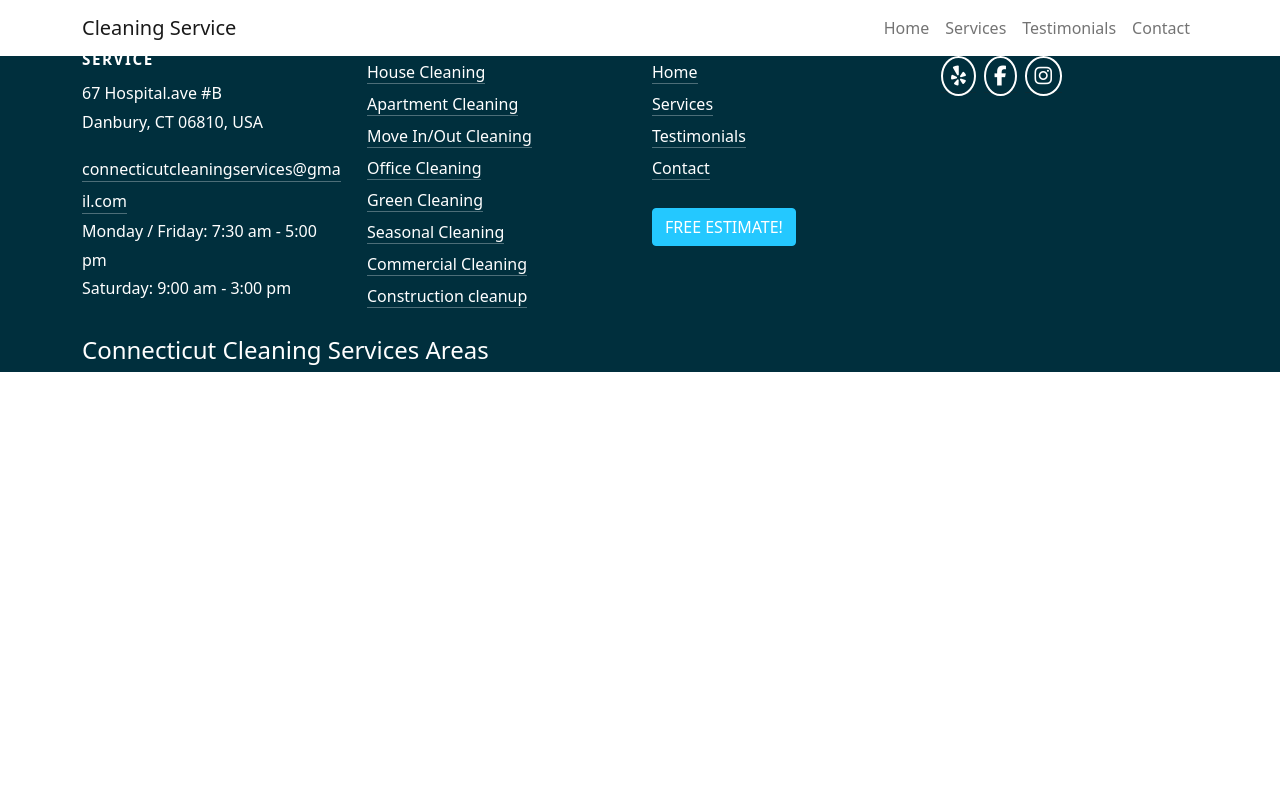
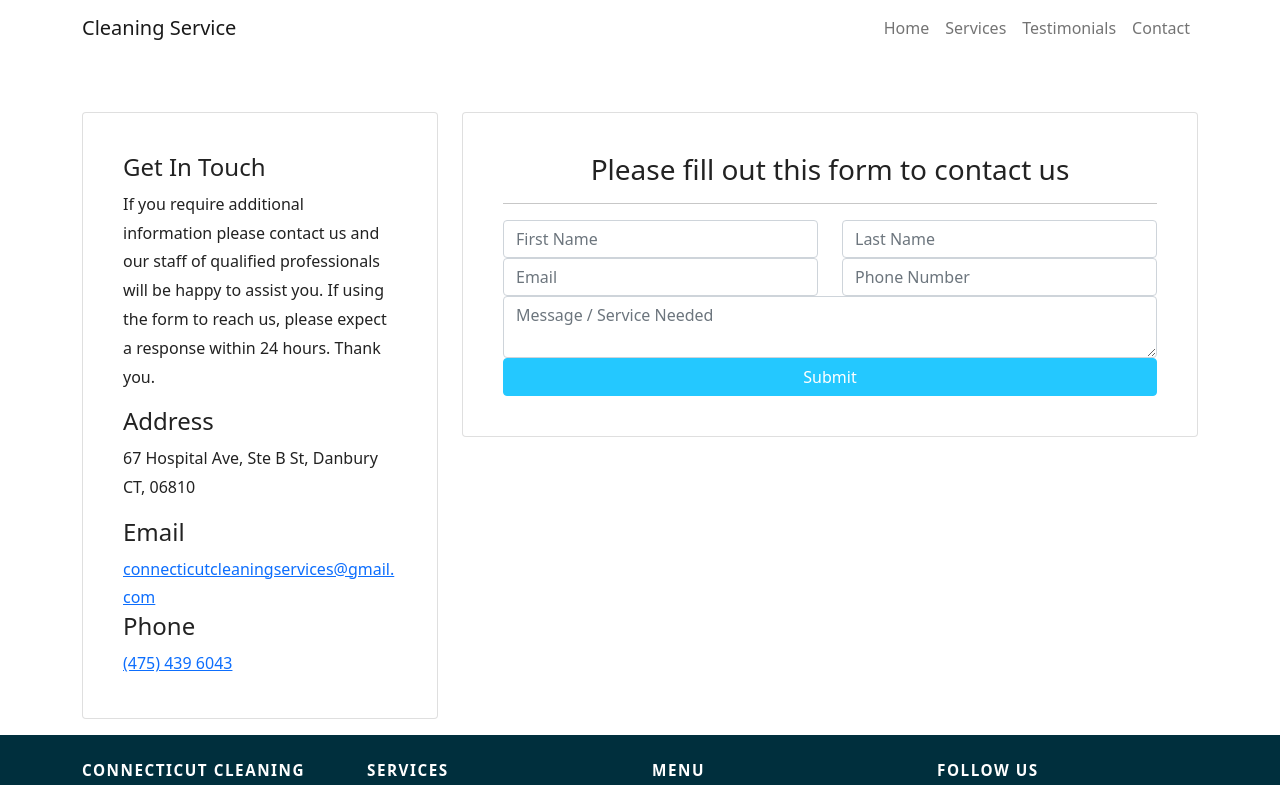
Before and after one commit to milosamec/ct-clean-serv, a React (Create React App) app in the folder frontend/: page /contact in a window 1280 px wide. Shown: the top 785 px of the page. Built offline with nearby package versions, Linux system fonts and the light colour scheme.

Commit message:
added contact screen

```diff
--- a/frontend/src/App.js
+++ b/frontend/src/App.js
@@ -4,6 +4,7 @@ import Navbar from './components/Navbar'
 import HomeScreen from './Screens/HomeScreen'
 import ServicesScreen from './Screens/ServicesScreen'
 import TestimonialsScreen from './Screens/TestimonialsScreen'
+import ContactScreen from './Screens/ContactScreen'
 import Footer from './components/Footer'
 
 const App = () => {
@@ -15,6 +16,7 @@ const App = () => {
             <Route exact path="/" component={HomeScreen} />
             <Route path="/services" component={ServicesScreen} />
             <Route path="/testimonials" component={TestimonialsScreen} />
+            <Route path="/contact" component={ContactScreen} />
           </Switch>
         </main>
       <Footer />
--- a/frontend/src/Screens/ContactScreen.js
+++ b/frontend/src/Screens/ContactScreen.js
@@ -2,9 +2,80 @@ import React from 'react'
 
 const ContactScreen = () => {
     return (
-        <div>
-            <h1>Contact</h1>
-        </div>
+        <>
+            {/* PAGE HEADER */}
+            <header id="page-header">
+                <div class="container">
+                    <div class="row">
+                        <div class="col-md-6 m-auto text-center">
+                            <h1 class="h2-title text-center">Contact Us</h1>
+                            <p>Lorem Ipsum dolor sit amet consec</p>
+                        </div>
+                    </div>
+                </div>
+            </header>
+            {/* CONTACT SECTION */}
+            <section id="contact" class="py-3">
+                <div class="container">
+                    <div class="row p-text">
+                        <div class="col-md-4">
+                            <div class="card p-4">
+                                <div class="card-body">
+                                    <h4>Get In Touch</h4>
+                                    <p>If you require additional information please contact us and our staff of qualified professionals will be happy to assist you. If using the form to reach us, please expect a response within 24 hours. Thank you.</p>
+                                    <h4>Address</h4>
+                                    <p>67 Hospital Ave, Ste B St, Danbury CT, 06810</p>
+                                    <h4>Email</h4>
+                                    <a href="mailto:connecticutcleaningservices@gmail.com">connecticutcleaningservices@gmail.com</a>
+                                    <h4>Phone</h4>
+                                    <a href="tel:475-439-6043">(475) 439 6043</a>
+                                </div>
+                            </div>
+                        </div>
+                        <div class="col-md-8">
+                            <div class="card p-4">
+                                <div class="card-body">
+                                    <h3 class="text-center">Please fill out this form to contact us</h3>
+                                    <hr />
+                                    <div class="row">
+                                        <div class="col-md-6">
+                                            <div class="form-group">
+                                                <input type="text" class="form-control" placeholder="First Name"/>
+                                            </div>
+                                        </div>
+                                        <div class="col-md-6">
+                                            <div class="form-group">
+                                                <input type="text" class="form-control" placeholder="Last Name"/>
+                                            </div>
+                                        </div>
+                                        <div class="col-md-6">
+                                            <div class="form-group">
+                                                <input type="text" class="form-control" placeholder="Email"/>
+                                            </div>
+                                        </div>
+                                        <div class="col-md-6">
+                                            <div class="form-group">
+                                                <input type="text" class="form-control" placeholder="Phone Number"/>
+                                            </div>
+                                        </div>
+                                    </div>
+                                    <div class="row">
+                                        <div class="col-md-12">
+                                            <div class="form-group">
+                                                <textarea class="form-control" placeholder="Message / Service Needed"/>
+                                            </div>
+                                        </div>
+                                        <div class="d-grid gap-2">
+                                            <button class="btn btn-blue" type="button">Submit</button>
+                                        </div>
+                                    </div>
+                                </div>
+                            </div>
+                        </div>
+                    </div>
+                </div>
+            </section>
+        </>
     )
 }
 
--- a/frontend/src/components/Footer.js
+++ b/frontend/src/components/Footer.js
@@ -9,7 +9,7 @@ const Footer = () => {
                    <div class="col-md-3 text-left py-4">
                        <h3 class="h3-footer-title">Connecticut Cleaning Service</h3>
                        <address class="p-text-footer">67 Hospital.ave #B <br/> Danbury, CT 06810, USA</address>
-                       <a href="mail:to" class="text-break p-text footer-link">connecticutcleaningservices@gmail.com</a>
+                       <a href="mailto:connecticutcleaningservices@gmail.com" class="text-break p-text footer-link">connecticutcleaningservices@gmail.com</a>
                        <div class="p-text-footer">Monday / Friday: 7:30 am - 5:00 pm <br/> Saturday: 9:00 am - 3:00 pm</div>
                    </div>
                    <div class="col-md-3 text-left py-4">
--- a/frontend/src/index.css
+++ b/frontend/src/index.css
@@ -260,6 +260,10 @@ a.social-links {
   padding-top: 130px;
 }
 
+#section-contact {
+  padding-top: 130px;
+}
+
 .avatar {
   vertical-align: middle;
   width: 50%;
```
